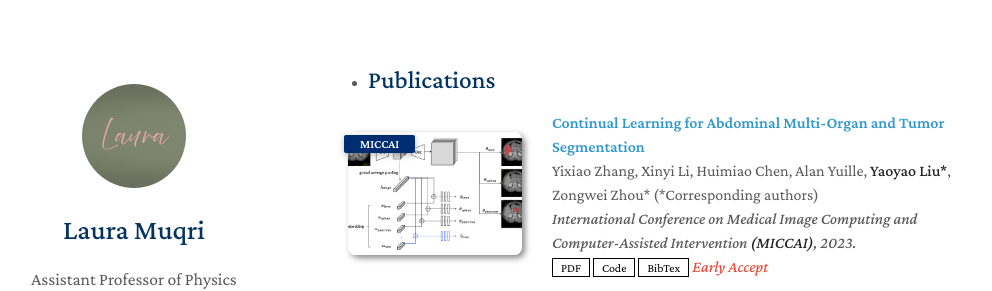
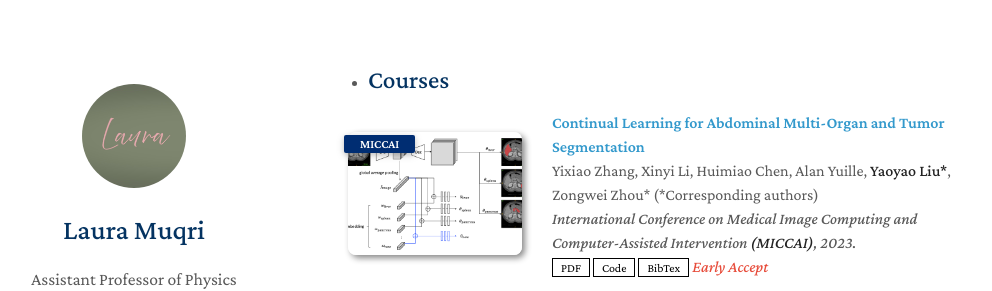
Before and after one commit to LauraMuqri/LauraMuqri.github.io, a Jekyll site: the page built from index.md, in a window 1280 px wide. Shown: the top 291 px of the page, without its empty margins (142-1134 px from the left). Built offline with Jekyll 4.4.1, drawn with Linux system fonts in a browser that asks for light colours; a style sheet for code colours, icons or effects is not loaded.

Commit message:
Change 'Publications' heading to 'Courses'

```diff
--- a/_includes/publications.md
+++ b/_includes/publications.md
@@ -1,4 +1,4 @@
-<h2 id="publications" style="margin: 2px 0px -15px;">Publications</h2>
+<h2 id="publications" style="margin: 2px 0px -15px;">Courses</h2>
 
 <div class="publications">
 <ol class="bibliography">
```
